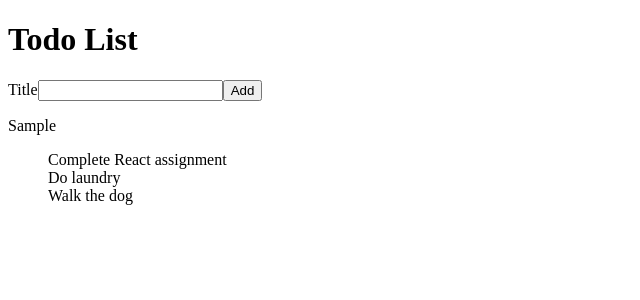
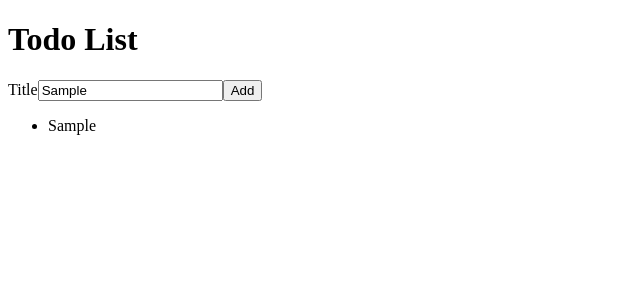
Before and after one commit to Code-the-Dream-School/react-cockatoo, a React (Create React App) app: page / in a window 1280 px wide. Both pictures are taken after typing "Sample" into the empty fields and a click on the button "Add". Shown: the top 300 px of the page, without its empty margins (0-640 px from the left). Built offline with nearby package versions, Linux system fonts and the light colour scheme; the HTML template or start-up script is replaced by a standard one.

Commit message:
lesson-1-4

```diff
--- a/src/AddTodoForm.js
+++ b/src/AddTodoForm.js
@@ -1,22 +1,35 @@
 import React from "react";
+import { useState } from "react";
 
-const AddTodoForm = (props) => {
+const AddTodoForm = ({onAddTodo}) => {
+    const [todoTitle, setTodoTitle] = useState('');
+    const handleTitleChange = (e) => {
+        const newTodoTitle = e.target.value
+        setTodoTitle(newTodoTitle)
+    }
     const handleAddTodo = (event) => {
         event.preventDefault();
-        const todoTitle = event.target.title.value;
         console.log(todoTitle);
-        props.onAddTodo(todoTitle);
-        event.target.reset();
+        onAddTodo({title: todoTitle}, {id: Date.now()});
+        event.target.title.value = ''
     }
     return(
         <div>
         <form onSubmit={handleAddTodo}>
             <label htmlFor="todoTitle">Title</label>
-            <input id="todoTitle" type="text" name="title"></input>
+            <input
+            id="todoTitle"
+            type="text"
+            name="title"
+            value={todoTitle}
+            onChange={(e) => handleTitleChange(e)}
+            />
             <button type="submit">Add</button>
         </form>
         </div>
     )
 }
 
+
+
 export default AddTodoForm;
--- a/src/App.js
+++ b/src/App.js
@@ -1,17 +1,22 @@
-import React from 'react';
+import React, { useState } from 'react';
 import TodoList from './TodoList';
 import AddTodoForm from './AddTodoForm';
 
+
 const App = () => {
-  const [newTodo, setNewTodo] = React.useState('');
+  const [todoList, setTodoList] = useState([]);
+  const addTodo = (newTodo) => {
+  setTodoList([...todoList, newTodo])
+}
   return (
     <div>
       <h1>Todo List</h1>
-      <AddTodoForm onAddTodo = {setNewTodo} />
-      <p>{newTodo}</p>
-      <TodoList />
+      <AddTodoForm onAddTodo={addTodo}/>
+      <TodoList todoList={todoList} />
     </div>
   );
 }
 
+
+
 export default App;
--- a/src/TodoList.js
+++ b/src/TodoList.js
@@ -1,27 +1,16 @@
 import React from 'react';
 import TodoListItem from './TodoListItem';
 
-const todoList = [
-    {
-      id: 1,
-      title: "Complete React assignment",
-    },
-    { id: 2,
-      title: "Do laundry",
-    },
-    {
-      id: 3,
-      title: "Walk the dog",
-    }
-  ]
 
-const TodoList = () => {
+
+const TodoList = props => {
+  const {todoList} = props;
 	return (
 		<div>
-        <ul style={{ listStyleType: 'none' }}>
-				{todoList.map((todo) => (
-					<TodoListItem key={todo.id} todo={todo} />
-				))}
+        <ul >
+				{todoList.map((todo) => {
+          return <TodoListItem todo={todo} />
+        })}
 			</ul>
 		</div>
 	);
--- a/src/TodoListItem.js
+++ b/src/TodoListItem.js
@@ -1,8 +1,10 @@
 import React from "react";
 
-const TodoListItem = (props) => {
+const TodoListItem = ({todo}) => {
     return (
-          <li>{props.todo.title}</li>
+
+          <li>{todo.title}</li>
+
     )
 }
 
```
